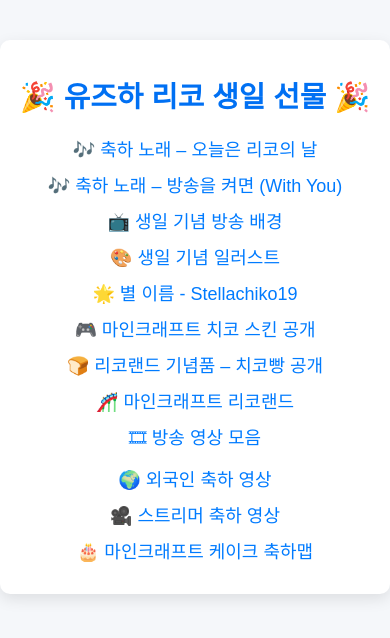
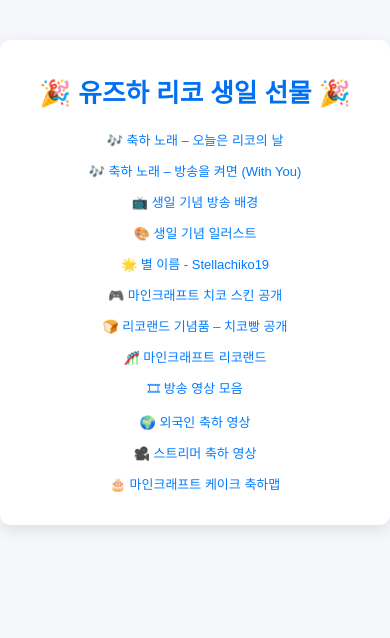
Before and after one commit to wsxqead/riko-birthday-2025, a Next.js app: page / in a window 390 px wide. Shown: the top 638 px of the page. Built offline with nearby package versions, Linux system fonts and the light colour scheme.

Commit message:
feat: URL 민감성 체크

```diff
--- a/pages/gifts/[id].tsx
+++ b/pages/gifts/[id].tsx
@@ -26,7 +26,7 @@
       const updatedGift = gifts.find((g) => g.id === currentId);
       if (updatedGift) setGift(updatedGift);
     }
-  }, [currentId]);
+  }, [currentId, router.asPath]); // ✅ URL 변경 감지
 
   if (!gift) return <h1>404 - 선물을 찾을 수 없습니다.</h1>;
 
--- a/styles/globals.css
+++ b/styles/globals.css
@@ -210,7 +210,11 @@
   }
 
   h1 {
-    font-size: 1.8rem;
+    font-size: 1.6rem;
+  }
+
+  .gift-title {
+    font-size: small;
   }
 
   .image-gallery {
@@ -218,8 +222,9 @@
   }
 
   .nav-buttons {
-    flex-direction: column;
+    flex-direction: row;
     gap: 15px;
+    align-items: baseline;
   }
 
   .nav-buttons button {
```
